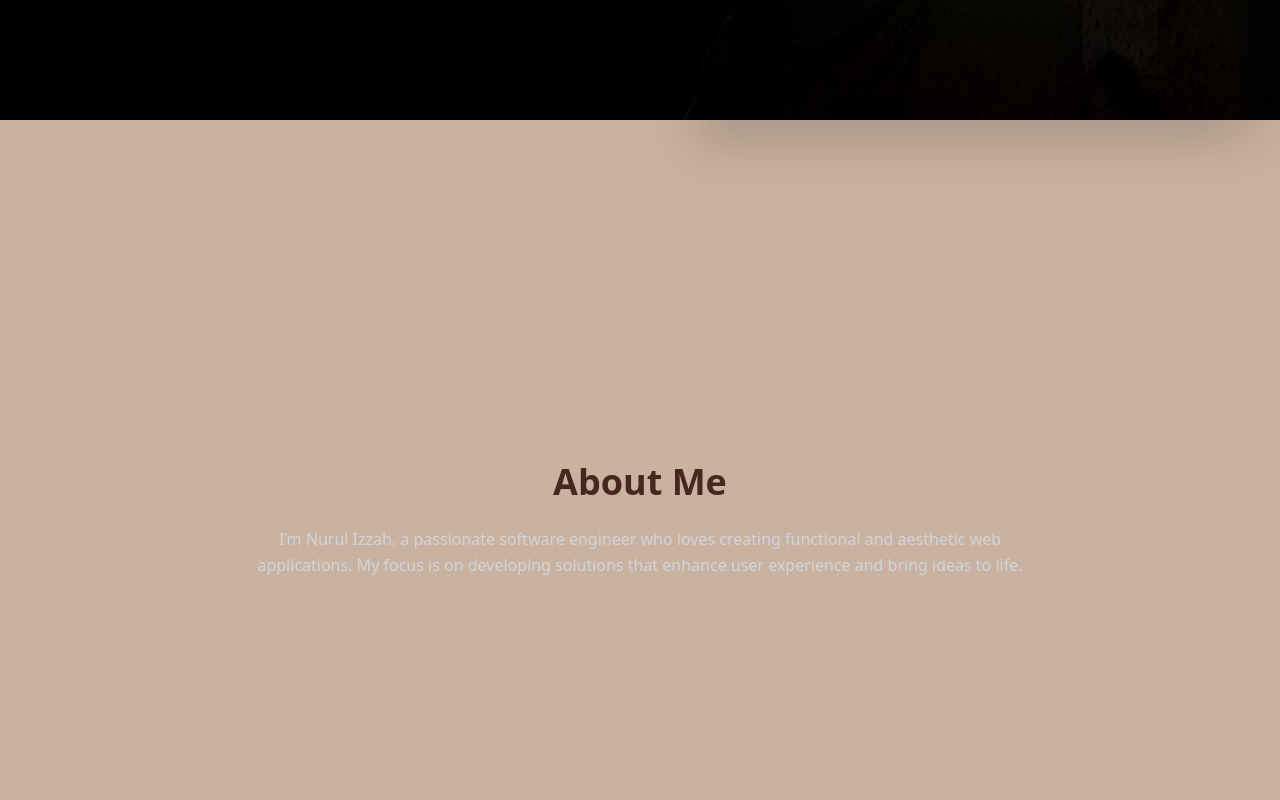
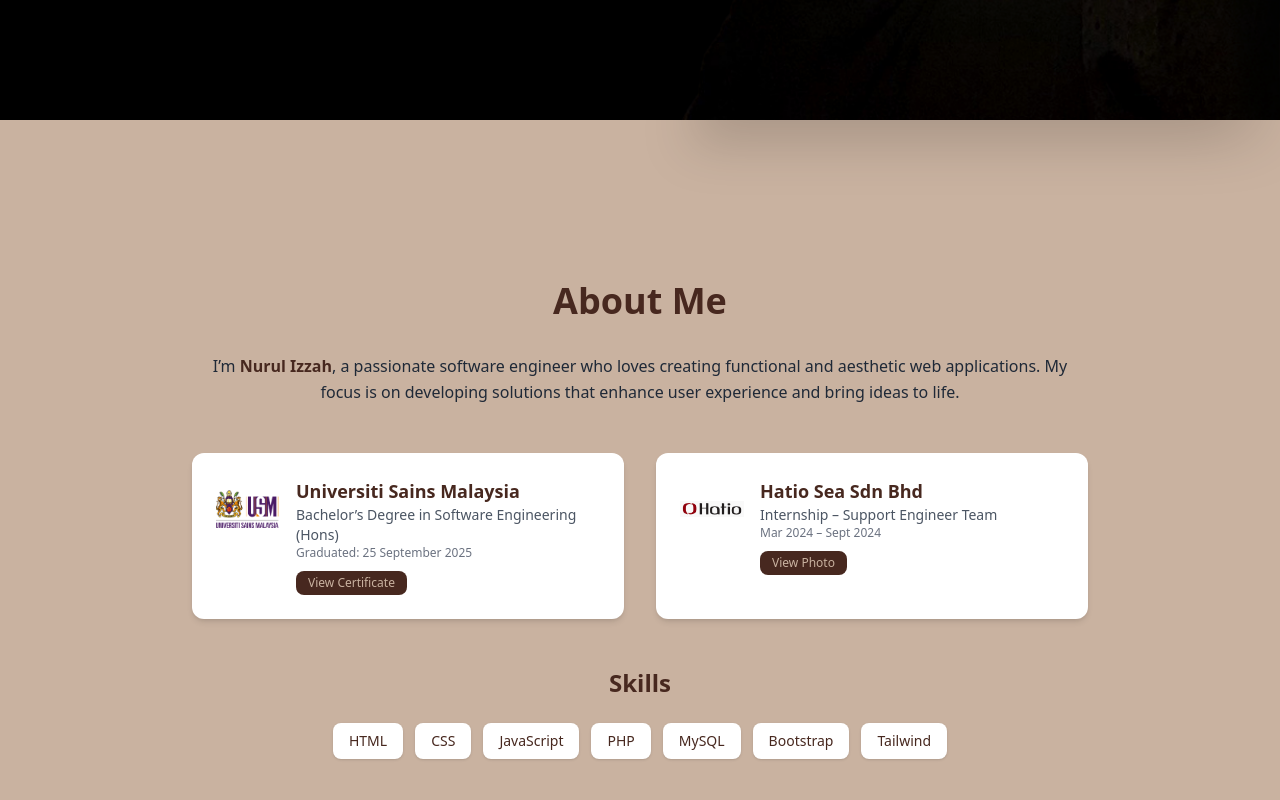
Before and after one commit to NurulIzzah-pjs/NURUL_IZZAH-PORTFOLIO, a website: page index.html in a window 1280 px wide. Shown: the part 680-1480 px from the top of the page. Drawn offline with Linux system fonts and the light colour scheme.

Commit message:
about me

```diff
--- a/index.html
+++ b/index.html
@@ -181,20 +181,82 @@
 </main>
 
 
+<!-- About Section -->
+<section id="about" class="min-h-screen flex items-center justify-center bg-beige px-6 py-20">
+  <div class="max-w-4xl w-full">
+    <!-- Section Title -->
+    <h2 class="text-3xl md:text-4xl font-bold text-brown text-center mb-8">About Me</h2>
 
+    <!-- Intro -->
+    <p class="text-gray-800 leading-relaxed text-center mb-12">
+      I’m <span class="font-semibold text-brown">Nurul Izzah</span>, a passionate software engineer who loves creating
+      functional and aesthetic web applications. My focus is on developing
+      solutions that enhance user experience and bring ideas to life.
+    </p>
 
+    <!-- Experience Grid -->
+    <div class="grid md:grid-cols-2 gap-8 mb-12">
+      <!-- University Card -->
+      <div class="flex items-start gap-4 bg-white rounded-xl shadow-md p-6 hover:shadow-lg transition">
+        <img src="assets/img/USM.png" alt="Universiti Sains Malaysia Logo" class="h-16 w-16 object-contain">
+        <div class="flex-1">
+          <h3 class="text-lg font-semibold text-brown">Universiti Sains Malaysia</h3>
+          <p class="text-gray-600 text-sm">Bachelor’s Degree in Software Engineering (Hons)</p>
+          <p class="text-gray-500 text-xs mb-2">Graduated: 25 September 2025</p>
+          <a href="https://drive.google.com/file/d/1X2mkWXWJYQyH6Ad9UPeJ7db7_P5J-0w-/view?usp=sharing" target="_blank"
+             class="inline-block px-3 py-1 text-xs bg-brown text-beige rounded-lg hover:bg-[#7a5c3f] transition">
+            View Certificate
+          </a>
+        </div>
+      </div>
 
-  <!-- About Section -->
-  <section id="about" class="min-h-screen flex items-center justify-center bg-beige px-6 py-20">
-    <div class="max-w-3xl text-center">
-      <h2 class="text-3xl md:text-4xl font-bold text-brown mb-6">About Me</h2>
-      <p class="text-gray-300 leading-relaxed">
-        I’m Nurul Izzah, a passionate software engineer who loves creating
-        functional and aesthetic web applications. My focus is on developing
-        solutions that enhance user experience and bring ideas to life.
-      </p>
+      <!-- Internship Card -->
+      <div class="flex items-start gap-4 bg-white rounded-xl shadow-md p-6 hover:shadow-lg transition">
+        <img src="assets/img/HATIO.png" alt="Internship Company Logo" class="h-16 w-16 object-contain">
+        <div class="flex-1">
+          <h3 class="text-lg font-semibold text-brown">Hatio Sea Sdn Bhd</h3>
+          <p class="text-gray-600 text-sm">Internship – Support Engineer Team</p>
+          <p class="text-gray-500 text-xs mb-2">Mar 2024 – Sept 2024</p>
+              <button
+      onclick="openModal()"
+      class="inline-block px-3 py-1 text-xs bg-brown text-beige rounded-lg hover:bg-[#7a5c3f] transition">
+      View Photo
+    </button>
+        </div>
+      </div>
     </div>
-  </section>
+
+    <!-- Modal -->
+<div id="photoModal" class="fixed inset-0 bg-black bg-opacity-70 flex items-center justify-center hidden z-50">
+  <div class="relative bg-white rounded-lg shadow-lg max-w-lg w-full p-4">
+    <!-- Close button -->
+    <button
+      onclick="closeModal()"
+      class="absolute top-2 right-2 text-gray-600 hover:text-black text-xl font-bold">
+      ✕
+    </button>
+    <!-- Image -->
+    <img src="assets/img/internship.jpg" alt="Internship Photo" class="rounded-lg">
+  </div>
+</div>
+
+    <!-- Skills -->
+    <div>
+      <h3 class="text-2xl font-semibold text-brown text-center mb-6">Skills</h3>
+      <div class="flex flex-wrap justify-center gap-3">
+        <span class="px-4 py-2 bg-white text-brown text-sm rounded-lg shadow hover:shadow-md transition">HTML</span>
+        <span class="px-4 py-2 bg-white text-brown text-sm rounded-lg shadow hover:shadow-md transition">CSS</span>
+        <span class="px-4 py-2 bg-white text-brown text-sm rounded-lg shadow hover:shadow-md transition">JavaScript</span>
+        <span class="px-4 py-2 bg-white text-brown text-sm rounded-lg shadow hover:shadow-md transition">PHP</span>
+        <span class="px-4 py-2 bg-white text-brown text-sm rounded-lg shadow hover:shadow-md transition">MySQL</span>
+        <span class="px-4 py-2 bg-white text-brown text-sm rounded-lg shadow hover:shadow-md transition">Bootstrap</span>
+        <span class="px-4 py-2 bg-white text-brown text-sm rounded-lg shadow hover:shadow-md transition">Tailwind</span>
+      </div>
+    </div>
+
+  </div>
+</section>
+
 
 <!-- Project 1 -->
 <section id="final-year-project" class="min-h-screen flex flex-col items-center justify-center bg-black px-6 py-20">
@@ -339,7 +401,7 @@
       <img src="assets/img/rt1.png" alt="Final Year Project Image 1" class="w-full">
       <!-- Caption -->
       <div class="absolute bottom-0 left-0 w-full bg-black bg-opacity-60 text-white text-sm p-2 text-center opacity-0 group-hover:opacity-100 transition-opacity">
-        Final Year Project Image 1
+        User page with live countdown
       </div>
     </div>
 
@@ -347,7 +409,7 @@
     <div class="relative w-full flex-shrink-0 group bg-white">
       <img src="assets/img/rt2.png" alt="Final Year Project Image 2" class="w-full">
       <div class="absolute bottom-0 left-0 w-full bg-black bg-opacity-60 text-white text-sm p-2 text-center opacity-0 group-hover:opacity-100 transition-opacity">
-        Final Year Project Image 2
+        Admin event management page
       </div>
     </div>
 
@@ -355,7 +417,7 @@
     <div class="relative w-full flex-shrink-0 group bg-white">
       <img src="assets/img/rt3.png" alt="Final Year Project Image 3" class="w-full">
       <div class="absolute bottom-0 left-0 w-full bg-black bg-opacity-60 text-white text-sm p-2 text-center opacity-0 group-hover:opacity-100 transition-opacity">
-        Final Year Project Image 3
+        Edit event example
       </div>
     </div>
 
@@ -363,7 +425,7 @@
     <div class="relative w-full flex-shrink-0 group bg-white">
       <img src="assets/img/rt4.png" alt="Final Year Project Image 3" class="w-full">
       <div class="absolute bottom-0 left-0 w-full bg-black bg-opacity-60 text-white text-sm p-2 text-center opacity-0 group-hover:opacity-100 transition-opacity">
-        Final Year Project Image 3
+        Listed events
       </div>
     </div>
 
@@ -371,7 +433,7 @@
     <div class="relative w-full flex-shrink-0 group bg-white">
       <img src="assets/img/rt5.png" alt="Final Year Project Image 3" class="w-full">
       <div class="absolute bottom-0 left-0 w-full bg-black bg-opacity-60 text-white text-sm p-2 text-center opacity-0 group-hover:opacity-100 transition-opacity">
-        Final Year Project Image 3
+        Admin inventory management page
       </div>
     </div>
     </div>
@@ -417,7 +479,7 @@
 
       <!-- Buttons -->
       <div class="flex flex-col md:flex-row md:gap-4 gap-2">
-        <a href="https://yourlivedemo.com" target="_blank"
+        <a href="https://drive.google.com/file/d/17mnpTcYjqWhKGVOzF0XU2t8iFn0LdFjF/view?usp=sharing" target="_blank"
            class="px-5 py-2 bg-beige text-black border border-black rounded-lg shadow-md hover:bg-[#bb987c] transition text-center">
            Video Demo
         </a>
@@ -440,19 +502,19 @@
   <!-- Footer -->
   <footer class="border-t border-gray-700  py-6 mt-auto">
     <nav class="max-w-7xl mx-auto flex justify-center space-x-8">
-      <a href="https://instagram.com" target="_blank" class="hover:text-nav">
+      <a href="https://www.instagram.com/heyizzahh_/" target="_blank" class="hover:text-nav">
         <svg class="h-7 w-7" fill="none" stroke="currentColor" stroke-width="1.5" viewBox="0 0 24 24">
           <rect width="20" height="20" x="2" y="2" rx="5" ry="5" stroke="currentColor" />
           <path d="M16 11.37a4 4 0 1 1-7.999.001 4 4 0 0 1 7.999-.001zM17.5 6.5h.01" stroke="currentColor" stroke-linecap="round" stroke-linejoin="round"/>
         </svg>
       </a>
   <!-- LinkedIn -->
-  <a href="https://linkedin.com" target="_blank">
+  <a href="https://www.linkedin.com/in/nurulizzahpjs/" target="_blank">
     <img src="assets/icon/linkedin.png" alt="LinkedIn" class="h-7 w-7 hover:opacity-80">
   </a>
 
   <!-- GitHub -->
-  <a href="https://github.com" target="_blank">
+  <a href="https://github.com/NurulIzzah-pjs" target="_blank">
     <img src="assets/icon/github.png" alt="GitHub" class="h-7 w-7 hover:opacity-80">
   </a>
     </nav>
@@ -573,5 +635,13 @@ function prevSlide(button) {
     mobileProjectsIcon.classList.toggle("rotate-180");
   });
 </script>
+<script>
+  function openModal() {
+    document.getElementById('photoModal').classList.remove('hidden');
+  }
+  function closeModal() {
+    document.getElementById('photoModal').classList.add('hidden');
+  }
+</script>
 </body>
 </html>
```
Also changed, not shown: assets/css/output.css, assets/img/HATIO.png (added), assets/img/USM.png (added), assets/img/internship.jpg (added).
